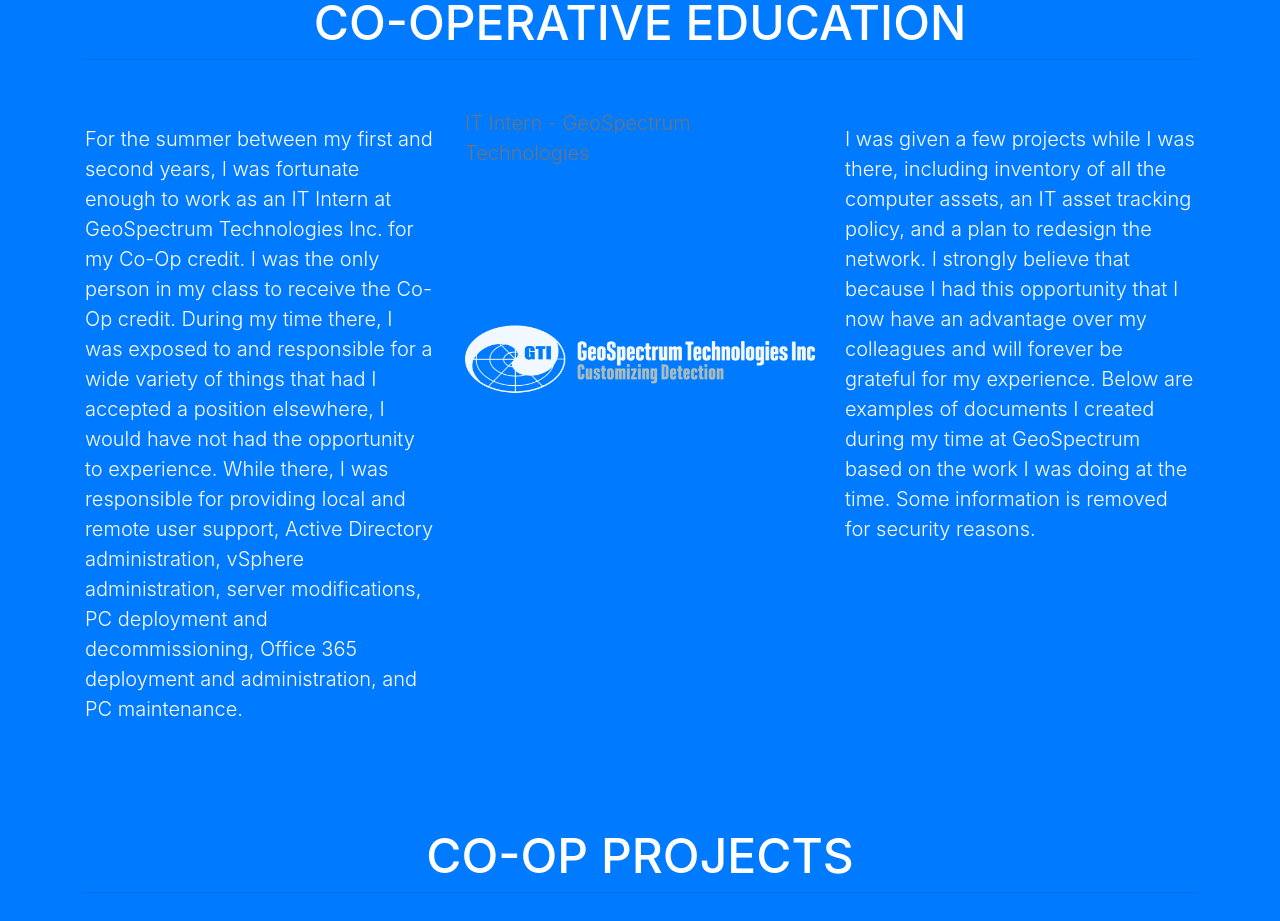
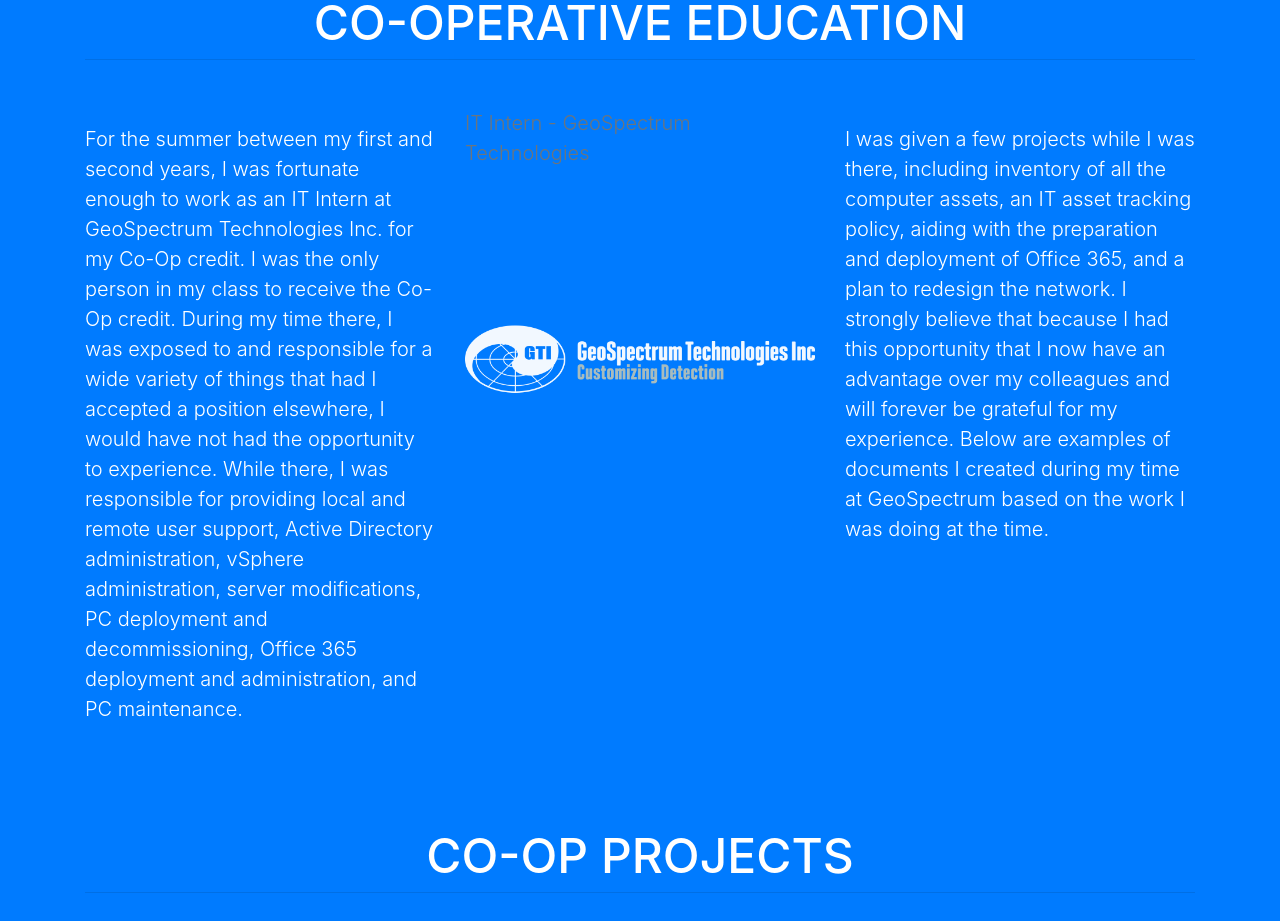
Before and after one commit to CourtneyHagen/CourtneyHagen.github.io, a website with bundled scripts: page index.html in a window 1280 px wide. Shown: the part 5979-6900 px from the top of the page. Built offline with nearby package versions, Linux system fonts and the light colour scheme.

Commit message:
Minor text modifications
Text modifications to Co-Op description lines

```diff
--- a/index.html
+++ b/index.html
@@ -307,7 +307,7 @@
                   </div>
                   <div class="col-lg-4 mr-auto">
                     <p class="text-secondary lead"></h2>
-                    <p class="lead">I was given a few projects while I was there, including inventory of all the computer assets, an IT asset tracking policy, and a plan to redesign the network. I strongly believe that because I had this opportunity that I now have an advantage over my colleagues and will forever be grateful for my experience. Below are examples of documents I created during my time at GeoSpectrum based on the work I was doing at the time. Some information is removed for security reasons.</p>
+                    <p class="lead">I was given a few projects while I was there, including inventory of all the computer assets, an IT asset tracking policy, aiding with the preparation and deployment of Office 365, and a plan to redesign the network. I strongly believe that because I had this opportunity that I now have an advantage over my colleagues and will forever be grateful for my experience. Below are examples of documents I created during my time at GeoSpectrum based on the work I was doing at the time.</p>
                   </div>
                 <div class="col-lg-4 mr-auto">
                 </div>
```
